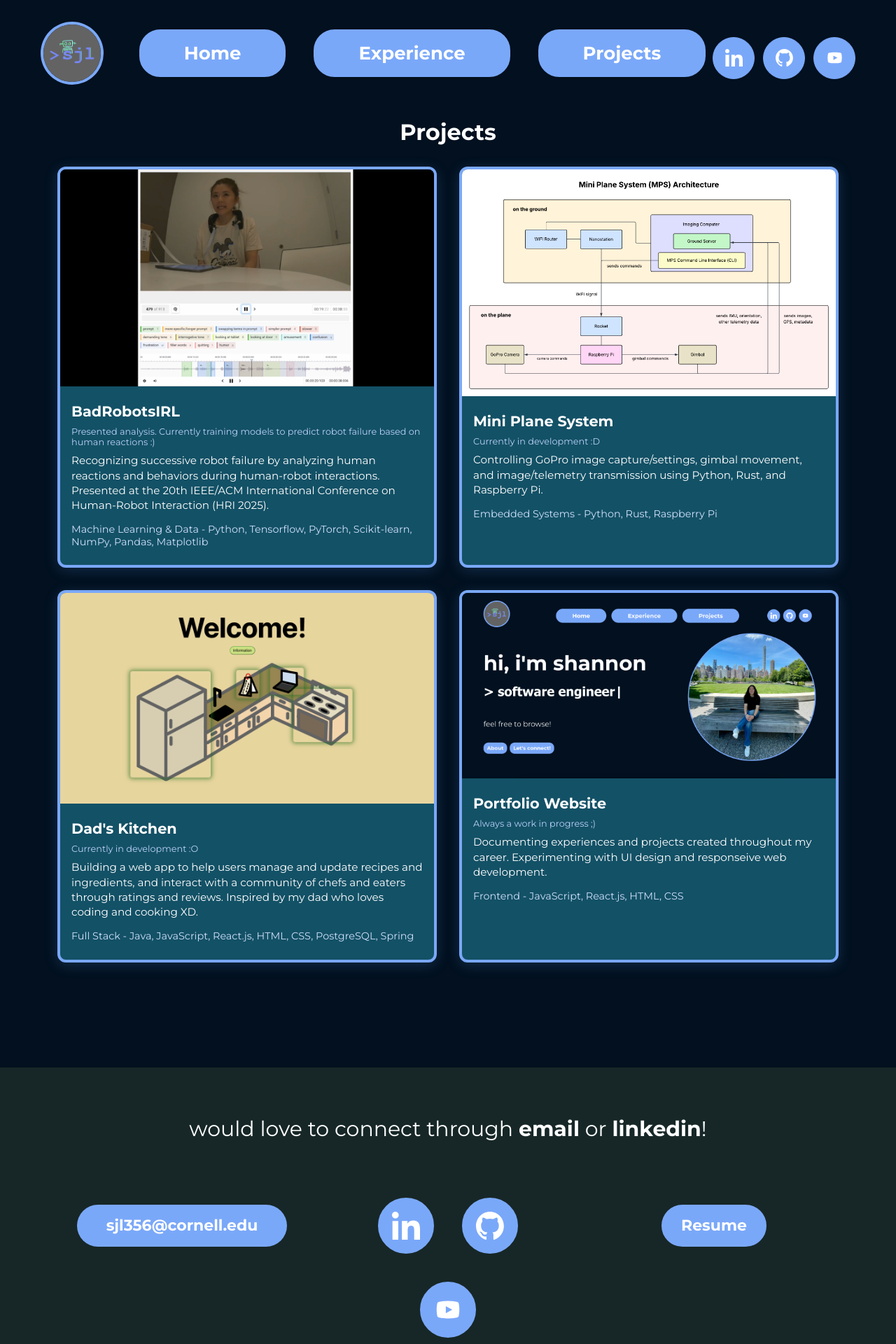
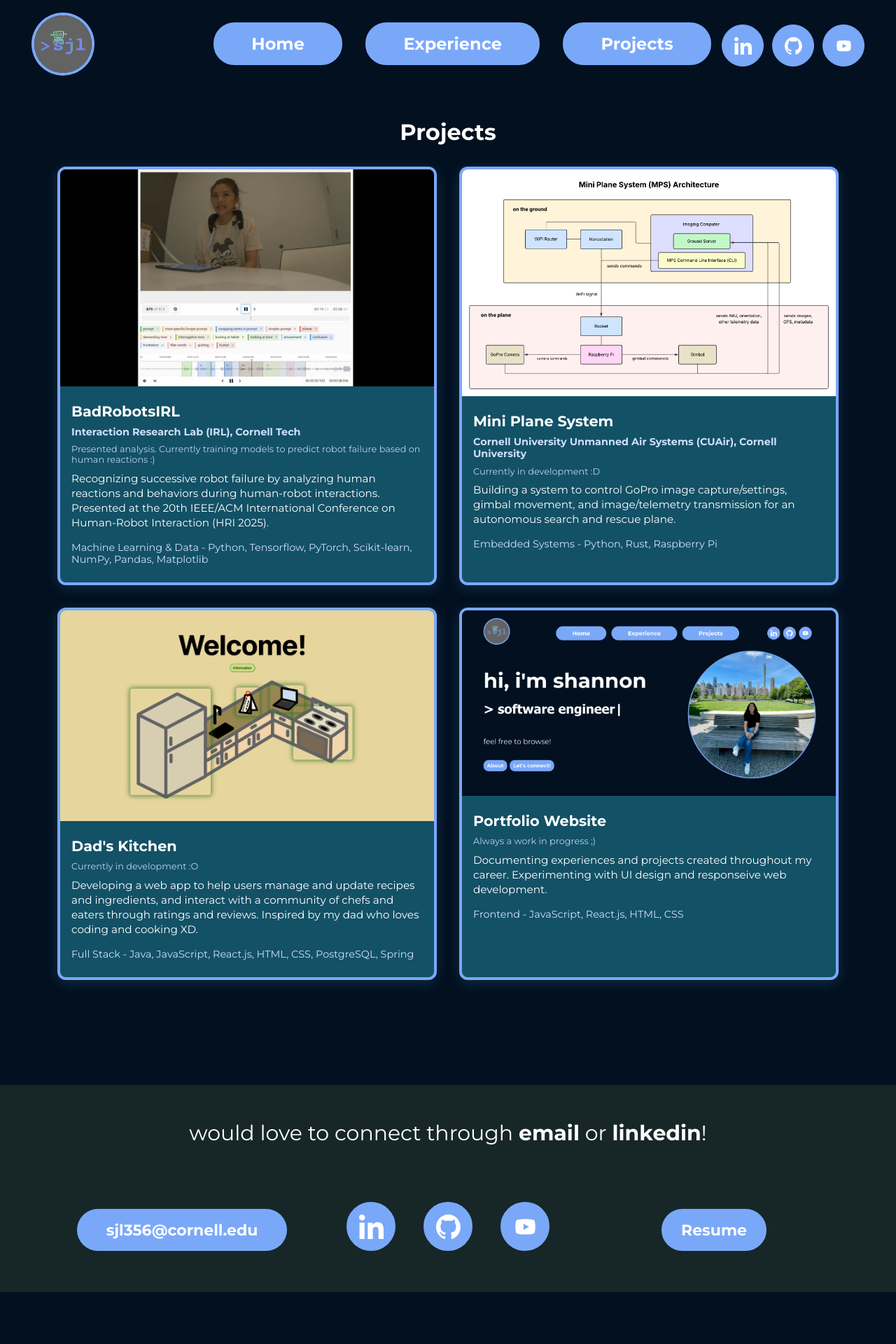
Before and after one commit to shannon-jliu/shannon-jliu.github.io, a React (Create React App) app: page /projects in a window 1280 px wide. Shown: the top 1920 px of the page at 70% size. After the commit the page ends 1846 px from the top, so only its background shows below. Built offline with nearby package versions, Linux system fonts and the light colour scheme.

Commit message:
update styling navbar, projects

```diff
--- a/src/App.css
+++ b/src/App.css
@@ -87,7 +87,7 @@ p.danger {
 }
 
 nav.navbar {
-  padding: 2%;
+  padding: 1%;
   position: fixed;
   width: 100%;
   top: 0;
@@ -162,10 +162,10 @@ nav.navbar .navbar-nav .nav-link {
   font-weight: 600;
   color: #ffffff !important;
   background-color: rgb(122, 168, 249);
-  font-size: 26px;
+  font-size: 24px;
   border: 4px solid rgb(122, 168, 249);
-  margin: 10px;
-  padding: 14px 60px;
+  margin: 1%;
+  padding: 12px 50px;
   transition: background-color 0.5s ease-in-out, color 0.5s ease;
   border-radius: 30px;
 }
@@ -177,8 +177,8 @@ nav.navbar .navbar-nav .nav-link:hover {
 
 @media (min-width: 1700px) {
   nav.navbar .navbar-nav .nav-link {
-    font-size: 30px;
-    padding: 14px 80px;
+    font-size: 28px;
+    padding: 14px 70px;
   }
 
   nav.navbar a.navbar-brand img {
@@ -191,7 +191,7 @@ nav.navbar .navbar-nav .nav-link:hover {
   flex-direction: row;
   justify-content: center;
   align-items: center;
-  margin-top: 14px;
+  margin-top: 5px;
   gap: 12px;
 }
 
@@ -234,8 +234,8 @@ nav.navbar .navbar-nav .nav-link:hover {
 }
 
 .footer {
-  padding-top: 70px;
-  padding-bottom: 100px;
+  padding-top: 4%;
+  padding-bottom: 3%;
   text-align: center;
   background: rgb(23, 39, 39);
 }
@@ -247,8 +247,8 @@ nav.navbar .navbar-nav .nav-link:hover {
 }
 
 .social-icon-footer a {
-  width: 80px;
-  height: 80px;
+  width: 70px;
+  height: 70px;
   background: rgb(122, 168, 249);
   display: inline-flex;
   border-radius: 50%;
@@ -278,8 +278,8 @@ nav.navbar .navbar-nav .nav-link:hover {
 }
 
 .social-icon-footer a img {
-  width: 40px;
-  height: 40px;
+  width: 35px;
+  height: 35px;
   z-index: 1;
   transition: 0.3s ease-in-out;
 }
@@ -429,7 +429,7 @@ nav.navbar .navbar-toggler[aria-expanded="true"] .navbar-toggler-icon {
   margin-top: 5px;
   width: 100%;
   background-position: top center;
-  padding-top: 200px;
+  padding-top: 11%;
   padding-bottom: 100px;
   background-size: cover;
   background-repeat: no-repeat;
@@ -694,6 +694,10 @@ nav.navbar .navbar-toggler[aria-expanded="true"] .navbar-toggler-icon {
   margin-bottom: 30px;
 }
 
+.project-affiliation {
+  font-size: 0.9rem;
+  color: #cfdffc;
+}
 
 .project-content h3 {
   font-weight: bold;
--- a/src/components/Projects.js
+++ b/src/components/Projects.js
@@ -14,20 +14,22 @@ export const Projects = () => {
       link: "https://github.com/IRL-CT/badrobotsIRL",
       imgUrl: badrobotsirlImg,
       skills: "Machine Learning & Data - Python, Tensorflow, PyTorch, Scikit-learn, NumPy, Pandas, Matplotlib",
-      status: "Presented analysis. Currently training models to predict robot failure based on human reactions :)"
+      status: "Presented analysis. Currently training models to predict robot failure based on human reactions :)",
+      affiliation: "Interaction Research Lab (IRL), Cornell Tech"
     },
     {
       title: "Mini Plane System",
       description:
-        "Controlling GoPro image capture/settings, gimbal movement, and image/telemetry transmission using Python, Rust, and Raspberry Pi.",
+        "Building a system to control GoPro image capture/settings, gimbal movement, and image/telemetry transmission for an autonomous search and rescue plane.",
       link: "https://github.com/CUAir/mini-plane-system",
       imgUrl: mpsarchImg,
       skills: "Embedded Systems - Python, Rust, Raspberry Pi",
-      status: "Currently in development :D"
+      status: "Currently in development :D",
+      affiliation: "Cornell University Unmanned Air Systems (CUAir), Cornell University"
     },
     {
       title: "Dad's Kitchen",
-      description: "Building a web app to help users manage and update recipes and ingredients, and interact with a community of chefs and eaters through ratings and reviews. Inspired by my dad who loves coding and cooking XD.",
+      description: "Developing a web app to help users manage and update recipes and ingredients, and interact with a community of chefs and eaters through ratings and reviews. Inspired by my dad who loves coding and cooking XD.",
       link: "https://github.com/shannon-jliu/dadskitchen-frontend",
       imgUrl: dadskitchenImg,
       skills: "Full Stack - Java, JavaScript, React.js, HTML, CSS, PostgreSQL, Spring",
@@ -65,6 +67,7 @@ export const Projects = () => {
               </a>
               <div className="project-content">
                 <h3>{project.title}</h3>
+                <h4 className="project-affiliation"> <strong>{project.affiliation ? project.affiliation : ""}</strong></h4>
                 <h5>{project.status}</h5>
                 <p>{project.description}</p>
                 <h6>{project.skills}</h6>
```
